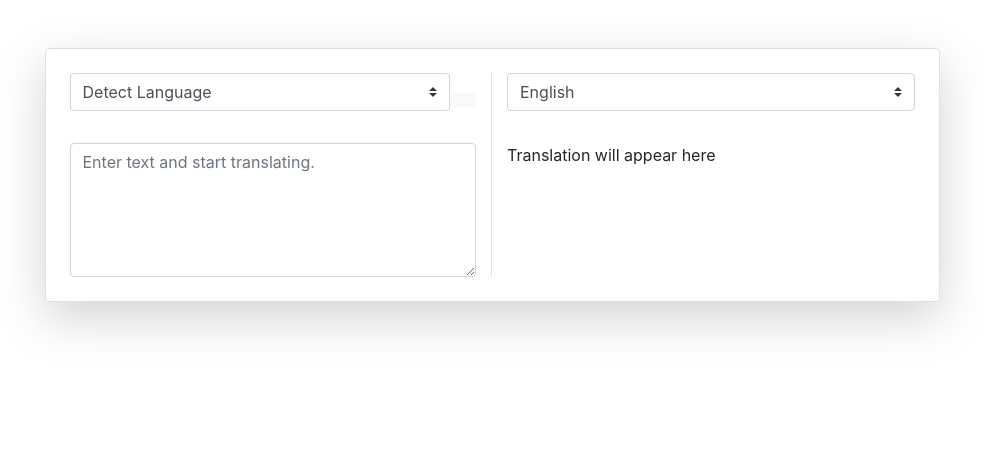
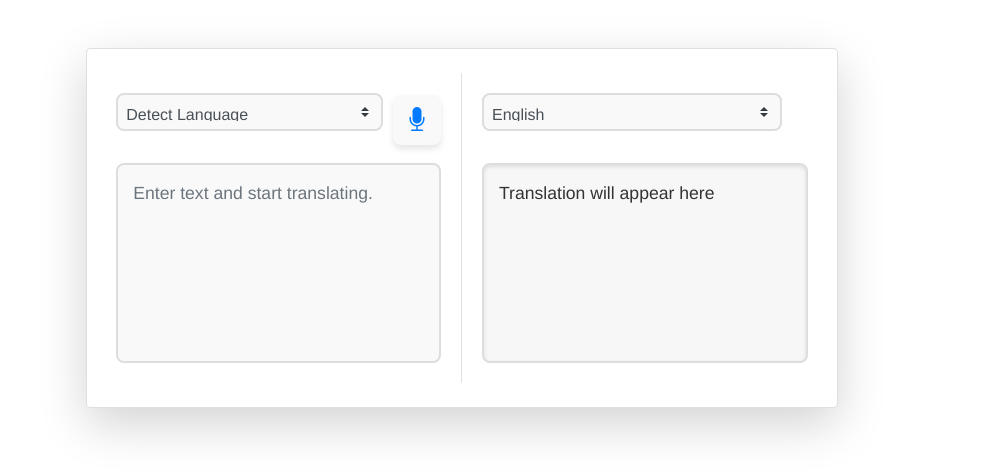
Before and after one commit to LGMOak/lumino, a Flask app: page / in a window 1280 px wide. Shown: the part 56-532 px from the top of the page, without its empty margins (148-1132 px from the left). Run offline with Flask 3, Linux system fonts and the light colour scheme; data comes from the database, SQL or seed files in the repository; some libraries are stand-ins or nearby versions.

Commit message:
Add reference of styles.css to <head> section

```diff
--- a/web/templates/base.html
+++ b/web/templates/base.html
@@ -7,6 +7,9 @@
 
     <!-- Bootstrap CSS -->
     <link rel="stylesheet" href="https://stackpath.bootstrapcdn.com/bootstrap/4.3.1/css/bootstrap.min.css" integrity="sha384-ggOyR0iXCbMQv3Xipma34MD+dH/1fQ784/j6cY/iJTQUOhcWr7x9JvoRxT2MZw1T" crossorigin="anonymous">
+
+    <!-- Custom CSS -->
+    <link rel="stylesheet" href="{{ url_for('static', filename='css/style.css') }}">
 
     <title>{% block title %} {% endblock %}</title>
 </head>
@@ -33,5 +36,6 @@
 <script src="https://code.jquery.com/jquery-3.3.1.slim.min.js" integrity="sha384-q8i/X+965DzO0rT7abK41JStQIAqVgRVzpbzo5smXKp4YfRvH+8abtTE1Pi6jizo" crossorigin="anonymous"></script>
 <script src="https://cdnjs.cloudflare.com/ajax/libs/popper.js/1.14.7/umd/popper.min.js" integrity="sha384-UO2eT0CpHqdSJQ6hJty5KVphtPhzWj9WO1clHTMGa3JDZwrnQq4sF86dIHNDz0W1" crossorigin="anonymous"></script>
 <script src="https://stackpath.bootstrapcdn.com/bootstrap/4.3.1/js/bootstrap.min.js" integrity="sha384-JjSmVgyd0p3pXB1rRibZUAYoIIy6OrQ6VrjIEaFf/nJGzIxFDsf4x0xIM+B07jRM" crossorigin="anonymous"></script>
+<link rel="stylesheet" href="https://cdn.jsdelivr.net/npm/bootstrap-icons/font/bootstrap-icons.css">
 </body>
 </html>
```
